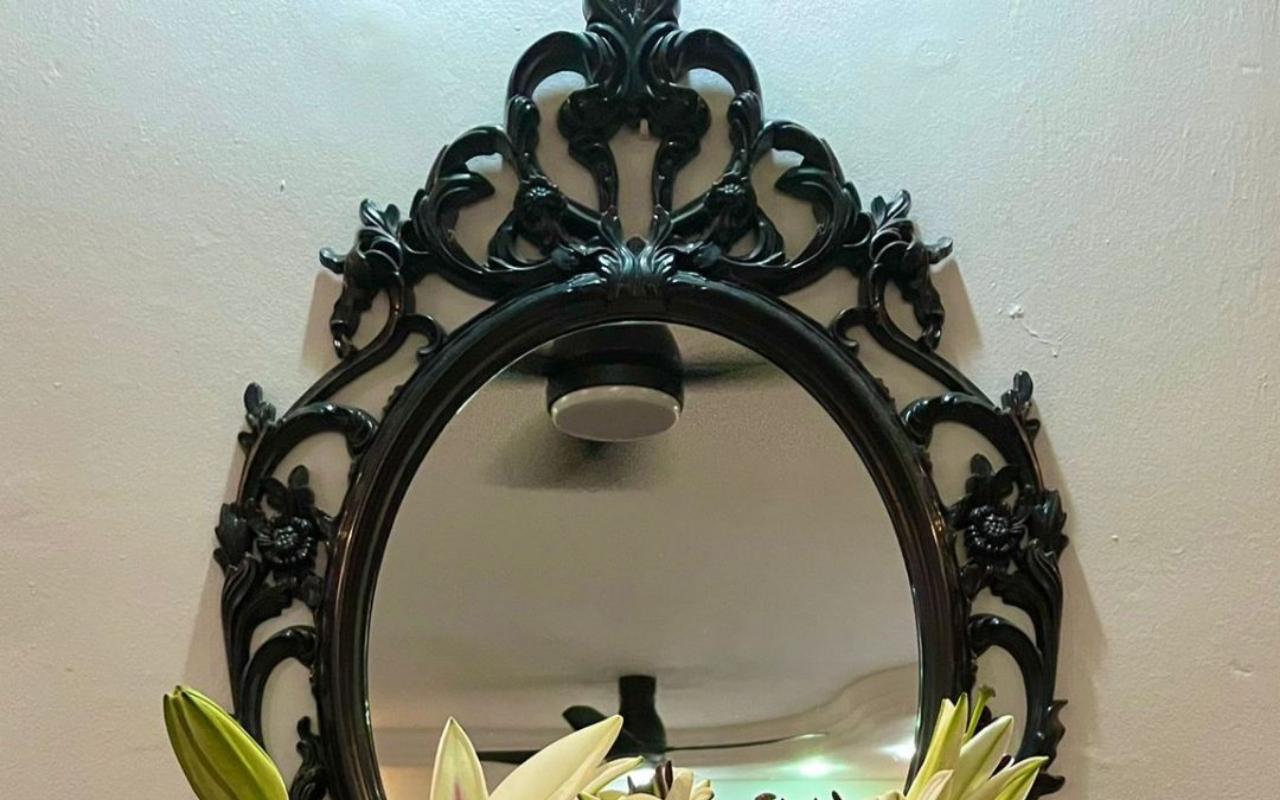
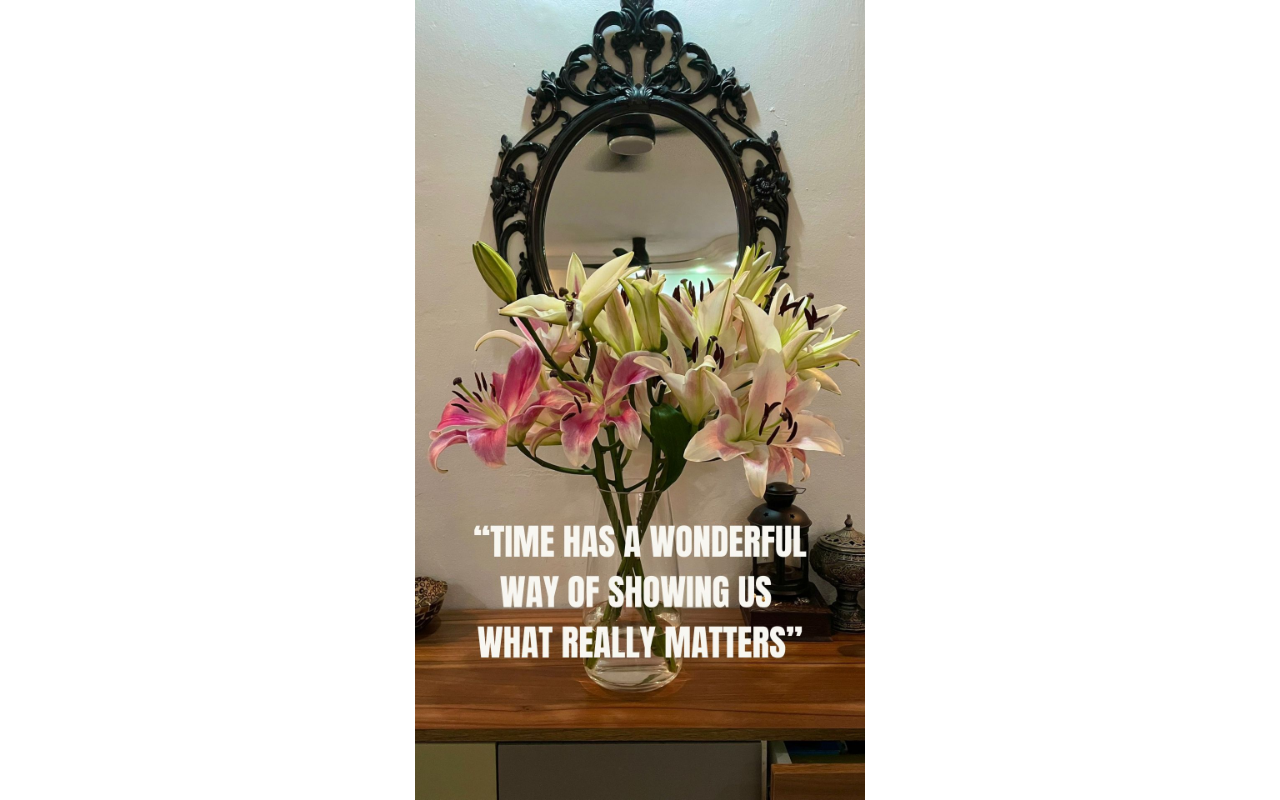
Before and after one commit to manuunavarroo/nadhilah4, a plain HTML site: page index.html in a window 1280 px wide. Shown: the top 800 px of the page. Drawn offline with Linux system fonts and the light colour scheme.

Commit message:
Update index.html

```diff
--- a/index.html
+++ b/index.html
@@ -3,25 +3,40 @@
 <head>
     <meta charset="UTF-8">
     <meta name="viewport" content="width=device-width, initial-scale=1.0">
-    <title>Image Scrolling Page</title>
+    <title>Fullscreen Scrollable Images</title>
     <style>
-        body {
+        body, html {
             margin: 0;
             padding: 0;
+            overflow-x: hidden;
+            font-family: Arial, sans-serif;
+        }
+        .image-container {
+            width: 100vw;
+            height: 100vh;
             display: flex;
-            flex-direction: column;
+            justify-content: center;
             align-items: center;
         }
-        img {
-            width: 100%;
-            height: auto;
+        .image-container img {
+            max-width: 100%;
+            max-height: 100%;
+            object-fit: cover;
         }
     </style>
 </head>
 <body>
-    <img src="image1.jpg" alt="Image 1">
-    <img src="image2.jpg" alt="Image 2">
-    <img src="image3.jpg" alt="Image 3">
-    <img src="image4.jpg" alt="Image 4">
+    <div class="image-container">
+        <img src="image1.jpg" alt="Image 1">
+    </div>
+    <div class="image-container">
+        <img src="image2.jpg" alt="Image 2">
+    </div>
+    <div class="image-container">
+        <img src="image3.jpg" alt="Image 3">
+    </div>
+    <div class="image-container">
+        <img src="image4.jpg" alt="Image 4">
+    </div>
 </body>
 </html>
```
